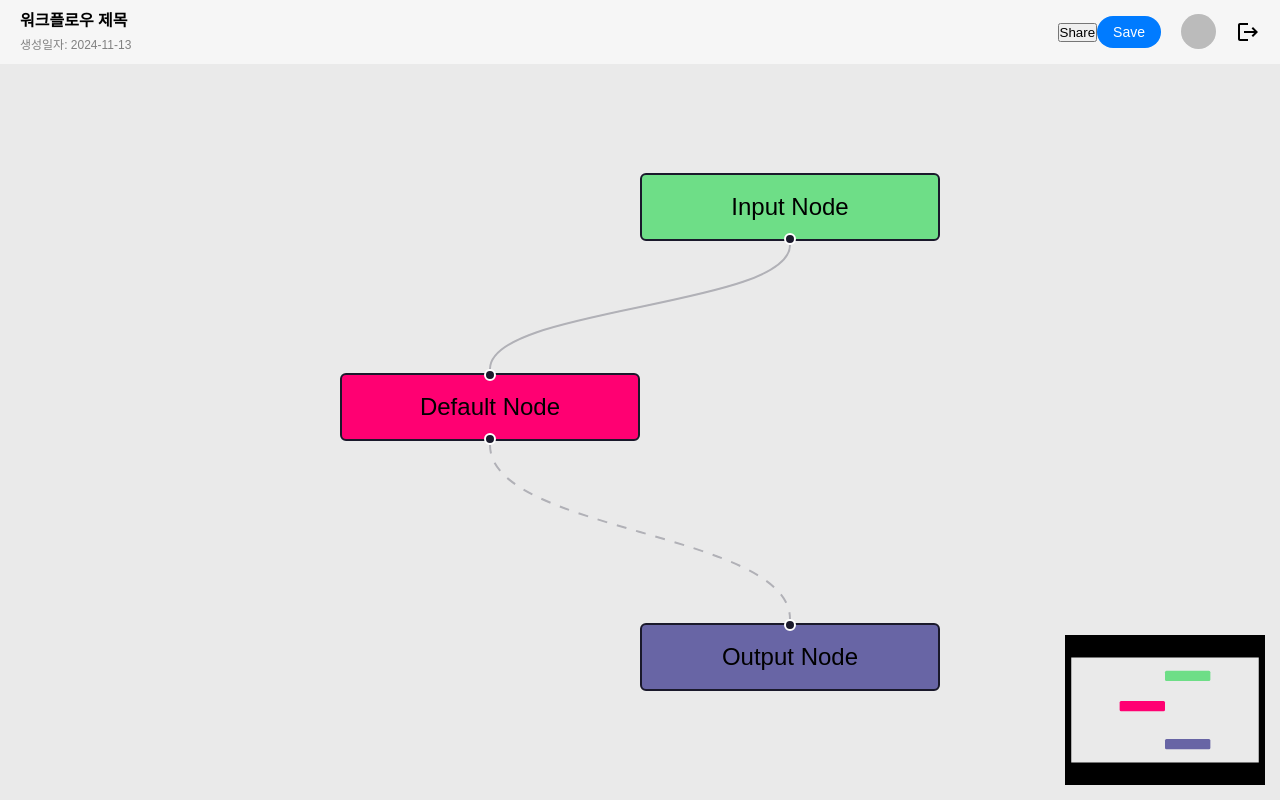
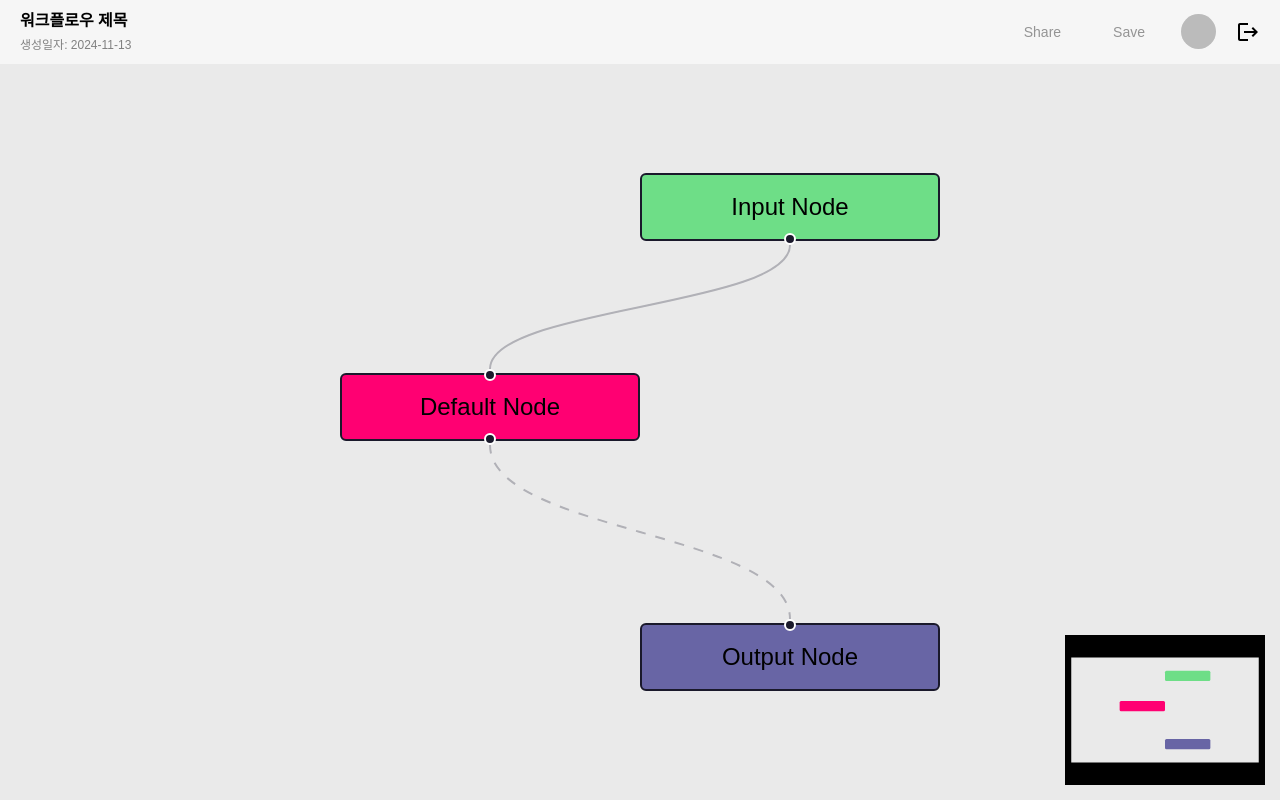
Before and after one commit to k-min-ju/workflow_management, a Next.js app: page /workflow in a window 1280 px wide. Built offline with nearby package versions, Linux system fonts and the light colour scheme; no server answers; sample sign-in values are in the browser's storage.

Commit message:
Set button css

```diff
--- a/src/app/components/workflow/workflow.module.scss
+++ b/src/app/components/workflow/workflow.module.scss
@@ -37,19 +37,20 @@
       display: flex;
       align-items: center;
 
-      .saveButton {
+      button {
         padding: 8px 16px;
         margin-right: 20px;
         font-size: 14px;
-        background-color: #007bff;
-        color: white;
+        background-color: transparent;
         border: none;
+        color: #949494;
         cursor: pointer;
-        border-radius: 20px;
+        border-radius: 10px;
       }
 
-      .saveButton:hover {
-        background-color: #0056b3;
+      button:hover {
+        outline: 1px solid #e39000;
+        color: #e39000;
       }
 
       .userName {
```
